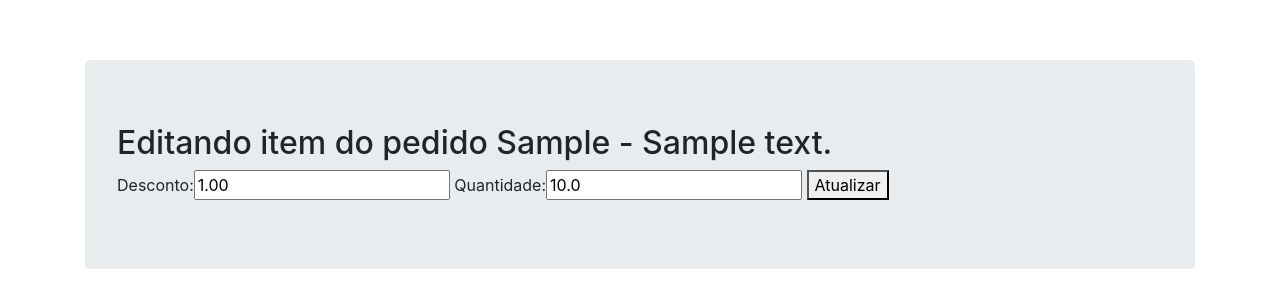
After one commit to rrgaya-zz/client-manager, a Django app: page /vendas/edit-item-pedido/1 in a window 1280 px wide. The commit adds this page. Shown: the top 308 px of the page. Run offline with Django 3.2, Linux system fonts and the light colour scheme; tables that the repository leaves empty hold one stand-in row (values such as "Sample post"); some libraries are stand-ins or nearby versions.

Commit message:
Editando item do pedido

```diff
--- a/vendas/form.py
+++ b/vendas/form.py
@@ -1,7 +1,14 @@
 from django import forms
+from .models import ItemDoPedido
 
 
 class ItemPedidoForm(forms.Form):
     produto_id = forms.CharField(label="ID DO PRODUTO", max_length=100)
     quantidade = forms.IntegerField(label="QUANTIDADE")
     desconto = forms.DecimalField(label="DESCONTO", max_digits=7, decimal_places=2)
+
+
+class ItemDoPedidoModelForm(forms.ModelForm):
+    class Meta:
+        model = ItemDoPedido
+        fields = ['desconto', 'quantidade']
--- /dev/null
+++ b/vendas/templates/vendas/edit-itempedido.html
@@ -0,0 +1,10 @@
+{% extends 'base.html' %}
+
+{% block main %}
+    <h2>Editando item do pedido {{ item }}</h2>
+    <form method="POST">
+        {% csrf_token %}
+        {{ form }}
+        <button type="submit">Atualizar</button>
+    </form>
+{% endblock %}
--- a/vendas/templates/vendas/novo-pedido.html
+++ b/vendas/templates/vendas/novo-pedido.html
@@ -36,6 +36,7 @@
                     <th scope="col">Descricao</th>
                     <th scope="col">Quantidade</th>
                     <th scope="col">Desconto</th>
+                    <th scope="col">Editar</th>
                     <th scope="col">Excluir</th>
                 </tr>
             </thead>
@@ -46,6 +47,9 @@
                     <td>{{ item.produto }}</td>
                     <td>{{ item.quantidade }}</td>
                     <td>{{ item.desconto }}</td>
+                    <td><a href="{% url 'edit_item_pedido' item.id %}">
+                        <i class="fas fa-edit"></i>
+                    </a></td>
                     <td><a href="{% url 'delete_item_pedido' item.id %}">Excluir</a></td>
                 </tr>
                 {% endfor %}
--- a/vendas/urls.py
+++ b/vendas/urls.py
@@ -6,7 +6,8 @@ from .views import (
     ListaVendas,
     EditPedido,
     DeletePedido,
-    DeleteItemPedido
+    DeleteItemPedido,
+    EditItemPedido
 )
 
 
@@ -18,4 +19,5 @@ urlpatterns = [
     path('edit-pedido/<int:venda>', EditPedido.as_view(), name='edit_pedido'),
     path('delete-pedido/<int:venda>', DeletePedido.as_view(), name='delete_pedido'),
     path('delete-item-pedido/<int:item>', DeleteItemPedido.as_view(), name='delete_item_pedido'),
+    path('edit-item-pedido/<int:item>', EditItemPedido.as_view(), name='edit_item_pedido'),
 ]
--- a/vendas/views.py
+++ b/vendas/views.py
@@ -1,7 +1,7 @@
 from django.shortcuts import render, redirect, HttpResponse
 from django.views import View
 from .models import Venda, ItemDoPedido
-from .form import ItemPedidoForm
+from .form import ItemPedidoForm, ItemDoPedidoModelForm
 
 
 
@@ -115,3 +115,18 @@ class DeleteItemPedido(View):
         venda_id = item.venda.id
         item.delete()
         return redirect('edit_pedido', venda=venda_id)
+
+
+class EditItemPedido(View):
+    def get(self, request, item):
+        item = ItemDoPedido.objects.get(pk=item)
+        form = ItemDoPedidoModelForm(instance=item)
+        return render(request, 'vendas/edit-itempedido.html', {"item": item, 'form': form})
+
+    def post(self, request, item):
+        item = ItemDoPedido.objects.get(pk=item)
+        item.quantidade = request.POST['quantidade']
+        item.desconto = request.POST['desconto']
+        item.save()
+        venda_id = item.venda.id
+        return redirect('edit_pedido', venda=venda_id)
```
